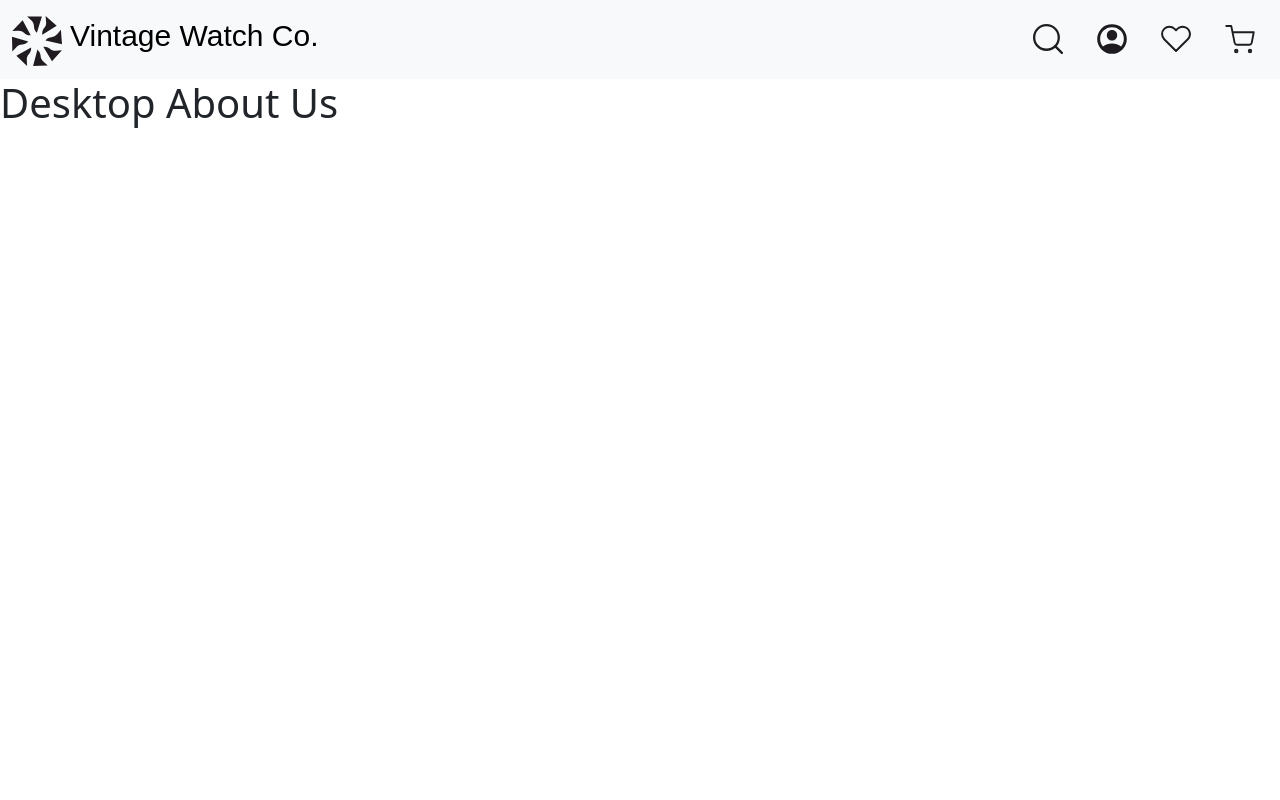
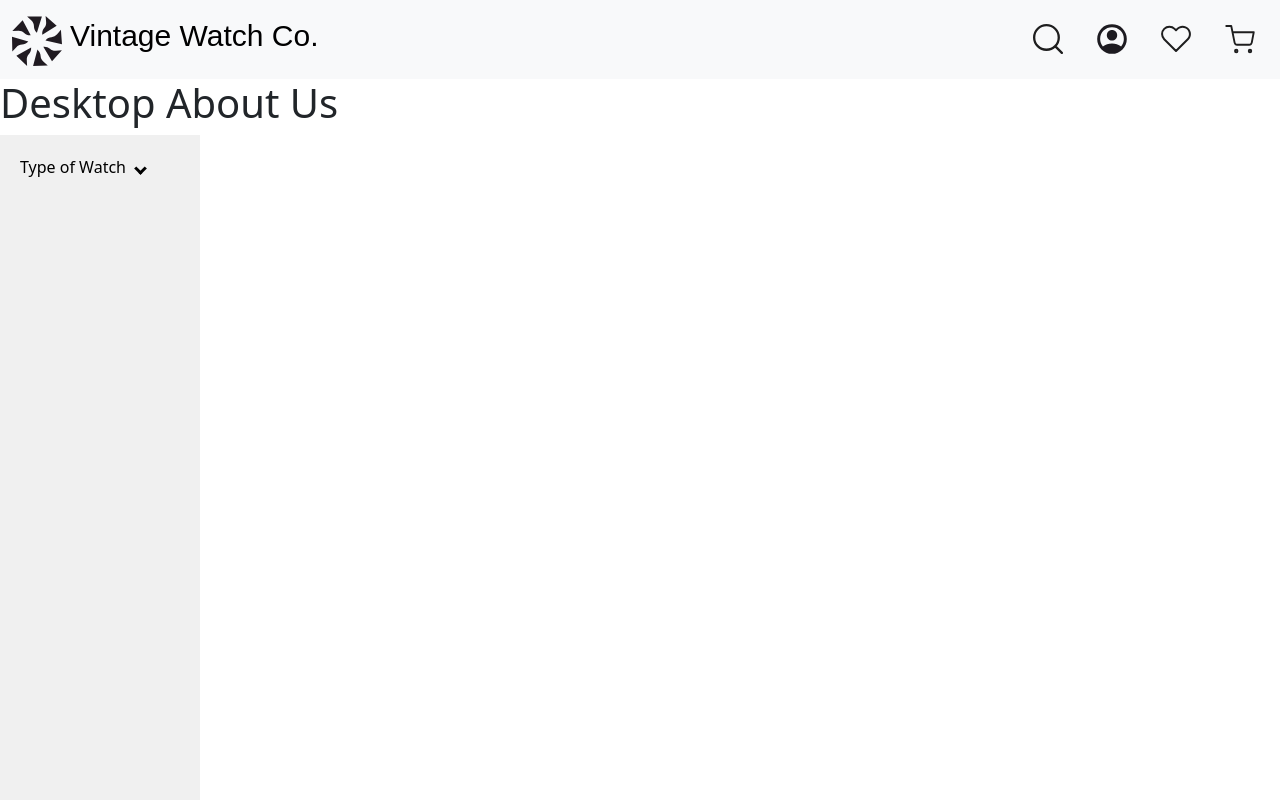
Before and after one commit to hellorahat/vintage-watch-website, a React (Vite) app: page /vintage-watch-website/about-us in a window 1280 px wide. Built offline with nearby package versions, Linux system fonts and the light colour scheme; a web font is replaced by a local one.

Commit message:
Added sidebar as a component that could be used for both homepage and catalog.

```diff
--- a/src/App.jsx
+++ b/src/App.jsx
@@ -1,5 +1,6 @@
 import Contents from "./components/Contents"
 import NavBar from "./components/NavBar"
+import SideBar from "./components/SideBar"
 
 function App() {
 
@@ -7,6 +8,7 @@ function App() {
     <>
       <NavBar />
       <Contents />
+      <SideBar />
     </>
   )
 }
```
